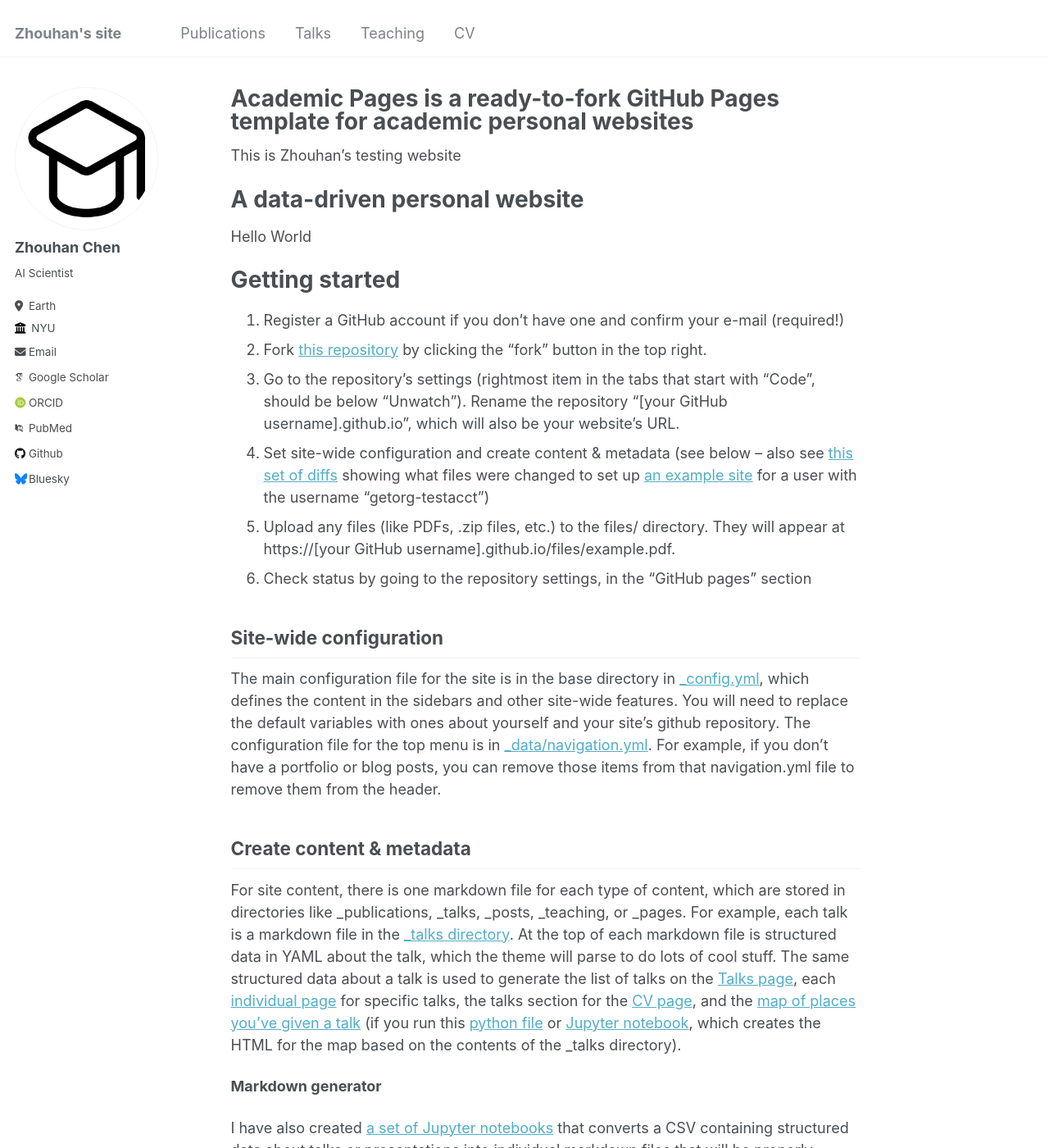
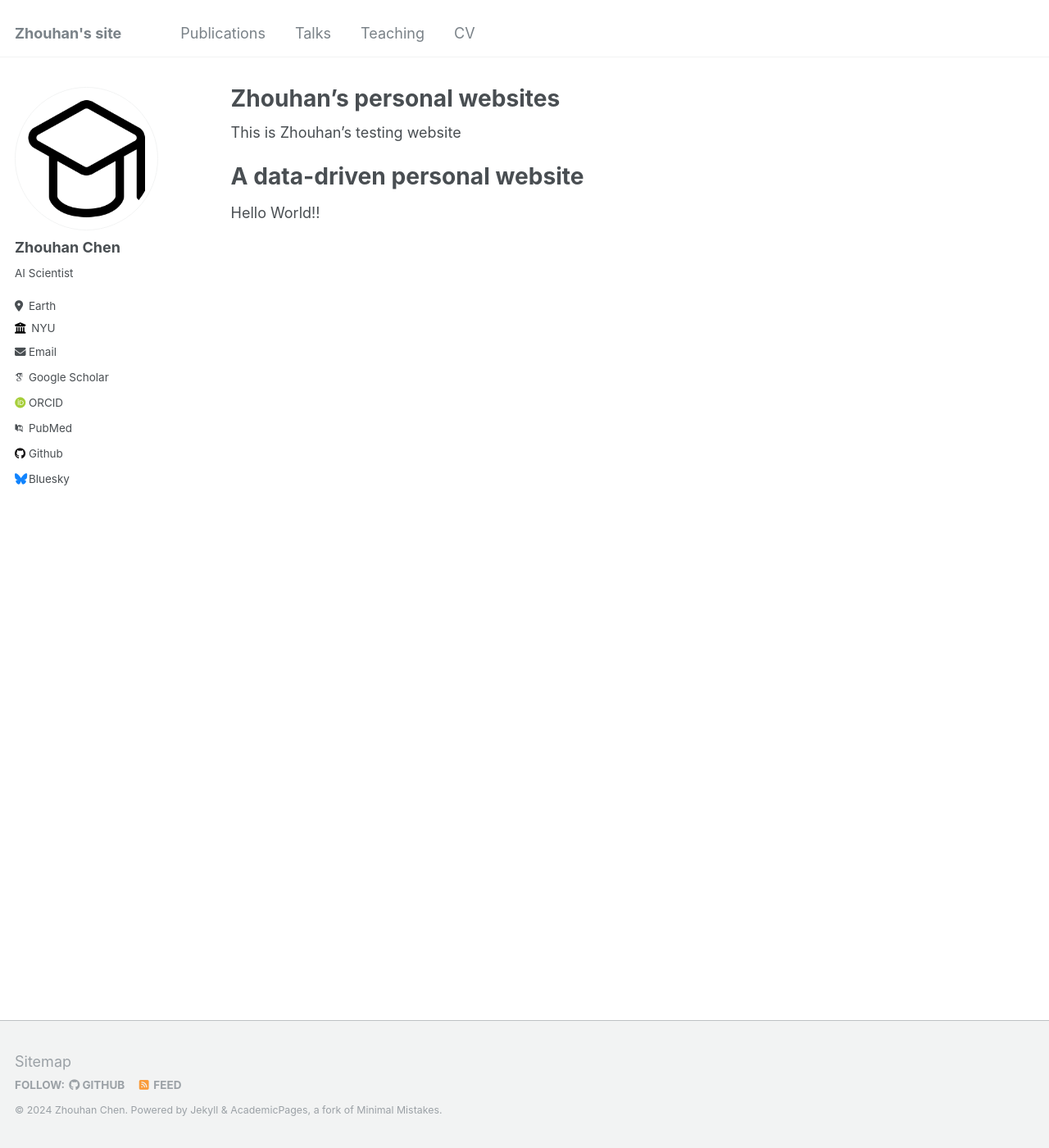
Before and after one commit to zhouhanc/github.io, a Jekyll site: the page built from _pages/about.md, in a window 1280 px wide and 1400 px high. Shown: the whole window at 82% size. Built offline with Jekyll 4.4.1, drawn with Linux system fonts in a browser that asks for light colours; some web fonts are replaced; some of the changed text lies outside the part shown.

Commit message:
update url

```diff
--- a/_pages/about.md
+++ b/_pages/about.md
@@ -1,6 +1,6 @@
 ---
 permalink: /
-title: "Academic Pages is a ready-to-fork GitHub Pages template for academic personal websites"
+title: "Zhouhan's personal websites"
 author_profile: true
 redirect_from:
   - /about/
@@ -12,37 +12,4 @@ This is Zhouhan's testing website
 A data-driven personal website
 ======
 
-Hello World
-
-Getting started
-======
-1. Register a GitHub account if you don't have one and confirm your e-mail (required!)
-1. Fork [this repository](https://github.com/academicpages/academicpages.github.io) by clicking the "fork" button in the top right.
-1. Go to the repository's settings (rightmost item in the tabs that start with "Code", should be below "Unwatch"). Rename the repository "[your GitHub username].github.io", which will also be your website's URL.
-1. Set site-wide configuration and create content & metadata (see below -- also see [this set of diffs](http://archive.is/3TPas) showing what files were changed to set up [an example site](https://getorg-testacct.github.io) for a user with the username "getorg-testacct")
-1. Upload any files (like PDFs, .zip files, etc.) to the files/ directory. They will appear at https://[your GitHub username].github.io/files/example.pdf.
-1. Check status by going to the repository settings, in the "GitHub pages" section
-
-Site-wide configuration
-------
-The main configuration file for the site is in the base directory in [_config.yml](https://github.com/academicpages/academicpages.github.io/blob/master/_config.yml), which defines the content in the sidebars and other site-wide features. You will need to replace the default variables with ones about yourself and your site's github repository. The configuration file for the top menu is in [_data/navigation.yml](https://github.com/academicpages/academicpages.github.io/blob/master/_data/navigation.yml). For example, if you don't have a portfolio or blog posts, you can remove those items from that navigation.yml file to remove them from the header.
-
-Create content & metadata
-------
-For site content, there is one markdown file for each type of content, which are stored in directories like _publications, _talks, _posts, _teaching, or _pages. For example, each talk is a markdown file in the [_talks directory](https://github.com/academicpages/academicpages.github.io/tree/master/_talks). At the top of each markdown file is structured data in YAML about the talk, which the theme will parse to do lots of cool stuff. The same structured data about a talk is used to generate the list of talks on the [Talks page](https://academicpages.github.io/talks), each [individual page](https://academicpages.github.io/talks/2012-03-01-talk-1) for specific talks, the talks section for the [CV page](https://academicpages.github.io/cv), and the [map of places you've given a talk](https://academicpages.github.io/talkmap.html) (if you run this [python file](https://github.com/academicpages/academicpages.github.io/blob/master/talkmap.py) or [Jupyter notebook](https://github.com/academicpages/academicpages.github.io/blob/master/talkmap.ipynb), which creates the HTML for the map based on the contents of the _talks directory).
-
-**Markdown generator**
-
-I have also created [a set of Jupyter notebooks](https://github.com/academicpages/academicpages.github.io/tree/master/markdown_generator
-) that converts a CSV containing structured data about talks or presentations into individual markdown files that will be properly formatted for the Academic Pages template. The sample CSVs in that directory are the ones I used to create my own personal website at stuartgeiger.com. My usual workflow is that I keep a spreadsheet of my publications and talks, then run the code in these notebooks to generate the markdown files, then commit and push them to the GitHub repository.
-
-How to edit your site's GitHub repository
-------
-Many people use a git client to create files on their local computer and then push them to GitHub's servers. If you are not familiar with git, you can directly edit these configuration and markdown files directly in the github.com interface. Navigate to a file (like [this one](https://github.com/academicpages/academicpages.github.io/blob/master/_talks/2012-03-01-talk-1.md) and click the pencil icon in the top right of the content preview (to the right of the "Raw | Blame | History" buttons). You can delete a file by clicking the trashcan icon to the right of the pencil icon. You can also create new files or upload files by navigating to a directory and clicking the "Create new file" or "Upload files" buttons.
-
-Example: editing a markdown file for a talk
-![Editing a markdown file for a talk](/images/editing-talk.png)
-
-For more info
-------
-More info about configuring Academic Pages can be found in [the guide](https://academicpages.github.io/markdown/). The [guides for the Minimal Mistakes theme](https://mmistakes.github.io/minimal-mistakes/docs/configuration/) (which this theme was forked from) might also be helpful.
+Hello World!!
```
